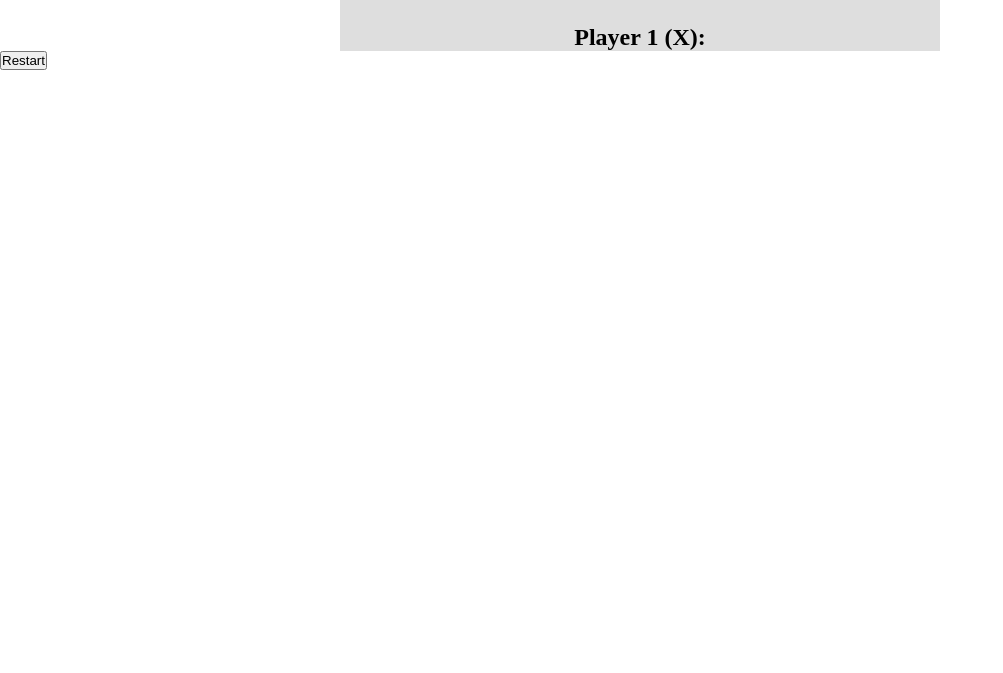
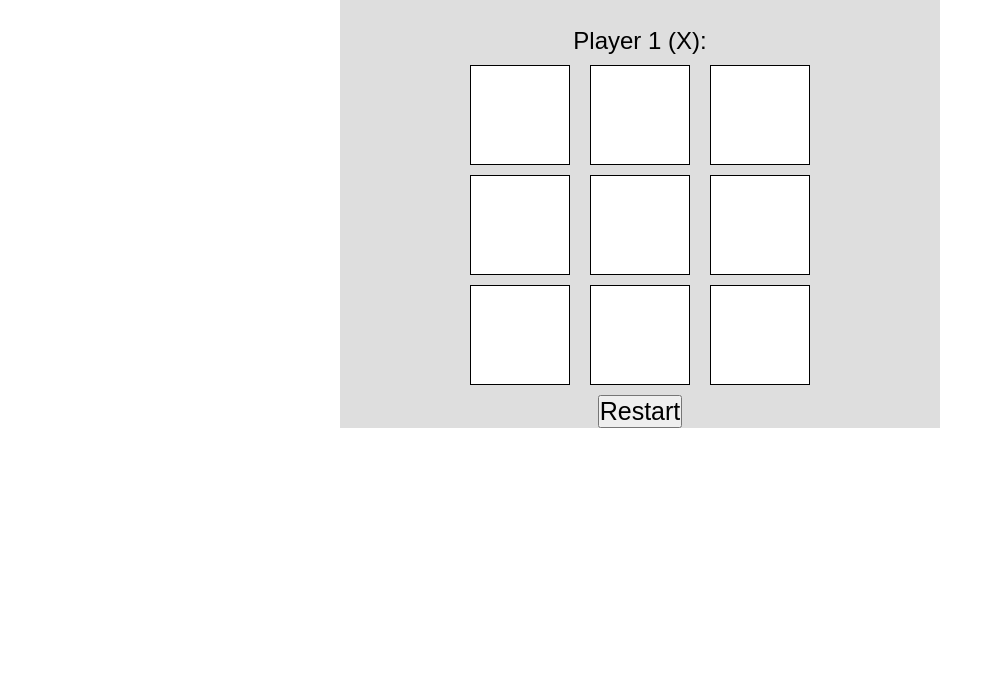
Before and after one commit to amoyer22/CSET115_Tic_Tac_Toe, a plain HTML site: page index.html in a window 1280 px wide. Shown: the part 127-800 px from the top of the page, without its empty margins (0-1003 px from the left). Drawn offline with Linux system fonts and the light colour scheme.

Commit message:
Adjusted board and cell CSS

```diff
--- a/index.html
+++ b/index.html
@@ -26,22 +26,28 @@
         <div class="turnTracker">
             <h2>Player 1 (X):</h2>
         </div>
-    </div>
         <div class="board" id="board">
+            <div class="boardRow">
                 <div class="cell" data-cell></div>
                 <div class="cell" data-cell></div>
                 <div class="cell" data-cell></div>
+            </div>
+            <div class="boardRow">
                 <div class="cell" data-cell></div>
                 <div class="cell" data-cell></div>
                 <div class="cell" data-cell></div>
+            </div>
+            <div class="boardRow">
                 <div class="cell" data-cell></div>
                 <div class="cell" data-cell></div>
                 <div class="cell" data-cell></div>
+            </div>
         </div>
         <div class="winner-message" id="winnerMessage">
             <div id="winnerMessageText"></div>
             <button id="restart">Restart</button>
         </div>
+    </div>
 
     <script src="script.js"></script>
 </body>
--- a/style.css
+++ b/style.css
@@ -2,6 +2,8 @@
     box-sizing: border-box;
     padding: 0;
     margin: 0;
+    font-family: Arial, Helvetica, sans-serif;
+    font-weight: 300;
 }
 
 .container{
@@ -20,15 +22,35 @@
 }
 .player1{
     background-color: white;
+    border: 1px solid black;
     margin-right: 10px;
     width: 200px;
 }
 .tiesCount{
     background-color: white;
+    border: 1px solid black;
     margin-right: 10px;
     width: 150px;
 }
 .player2{
     background-color: white;
+    border: 1px solid black;
     width: 200px;
 }
+
+.board{
+    display: flex;
+    justify-content: center;
+    width: 100%;
+}
+.cell{
+    background-color: white;
+    border: 1px solid black;
+    margin: 10px;
+    width: 100px;
+    height: 100px;
+}
+
+#restart{
+    font-size: 25px;
+}
```
Lines whose indentation alone changed are shown as unchanged.
